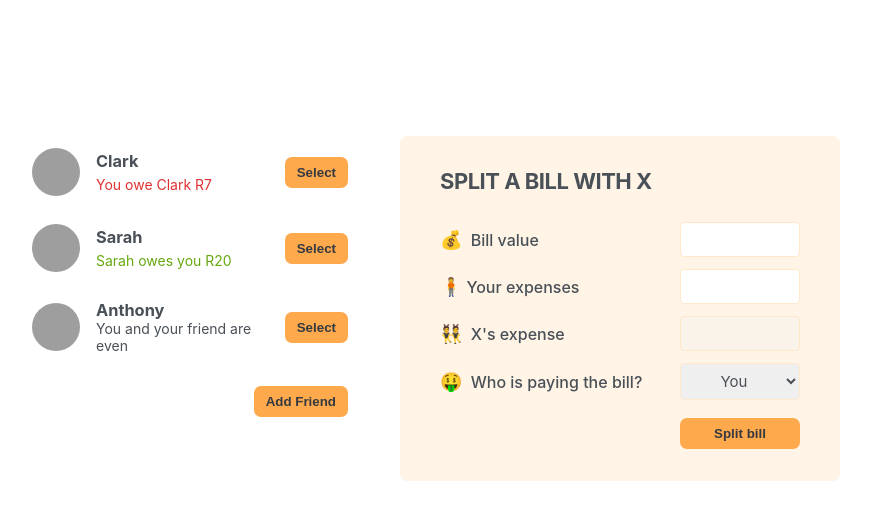
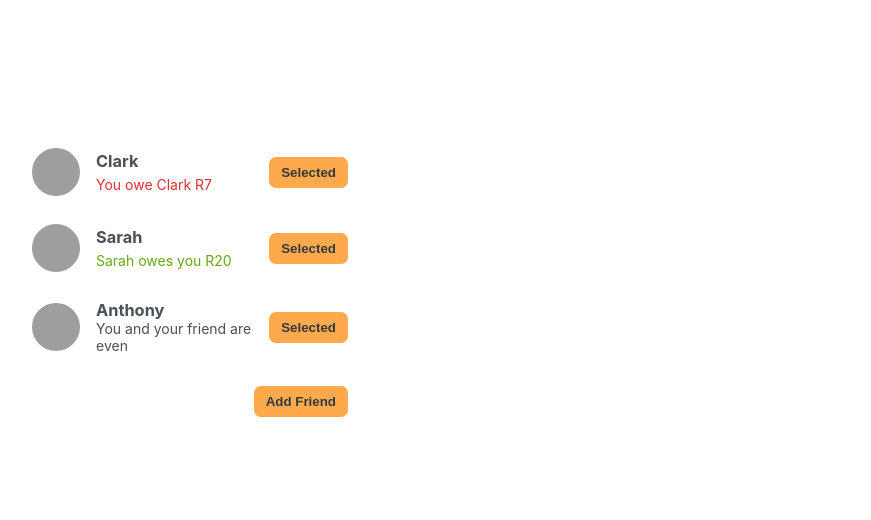
Before and after one commit to banelengwane/eat-n-split, a React (Create React App) app: page / in a window 1280 px wide. Shown: the top 520 px of the page, without its empty margins (210-1081 px from the left). Built offline with nearby package versions, Linux system fonts and the light colour scheme; grey boxes are pictures that could not be loaded.

Commit message:
selecting a friend functionality applied

```diff
--- a/src/App.js
+++ b/src/App.js
@@ -24,6 +24,7 @@
 export default function App() {
   const [friends, setFriends] = useState(initialFriends);
   const [showAddFriend, setShowAddFriend] = useState(false);
+  const [selectedFriend, setSelectedFriend] = useState(null);
 
   function handleShowAddFriend() {
     setShowAddFriend((show) => !show);
@@ -33,16 +34,27 @@
     setFriends((friends) => [...friends, friend]);
   }
 
+  function handleSelection(friend){
+    // setSelectedFriend(friend);
+    setSelectedFriend(curr=>curr?.id === friend.id ? null : friend)
+    setShowAddFriend(false)
+  }
+
   return (
     <div className="app">
       <div className="sidebar">
-        <ListOfFriends friends={friends} />
+        <ListOfFriends
+          friends={friends}
+          selectedFriend={selectedFriend}
+          onSelection={handleSelection}
+        />
+
         {showAddFriend && <FormAddFriend onAddFriend={handleAddFriend} />}
         <Button onClick={handleShowAddFriend}>
           {showAddFriend ? "Close" : "Add Friend"}
         </Button>
       </div>
-      <FormSplitBill />
+      {selectedFriend && <FormSplitBill selectedFriend={selectedFriend} />}
     </div>
   );
 }
@@ -55,19 +67,20 @@
   );
 }
 
-function ListOfFriends({ friends }) {
+function ListOfFriends({ friends, onSelection , selectedFriend}) {
   return (
     <ul>
       {friends.map((friend) => (
-        <Friend friend={friend} key={friend.id} />
+        <Friend friend={friend} key={friend.id} selectedFriend={selectedFriend} onSelection={onSelection}/>
       ))}
     </ul>
   );
 }
 
-function Friend({ friend }) {
+function Friend({ friend, onSelection, selectedFriend }) {
+  const isSelected = selectedFriend?.id === friend.id
   return (
-    <li>
+    <li className={isSelected ? 'selected' : ''}>
       <img src={friend.image} alt={friend.name} />
       <h3>{friend.name}</h3>
 
@@ -84,7 +97,7 @@
       )}
 
       {friend.balance === 0 && <p>You and your friend are even</p>}
-      <Button>Select</Button>
+      <Button onClick={()=>onSelection(friend)}>{isSelected ? 'Close' : 'Selected'}</Button>
     </li>
   );
 }
@@ -133,10 +146,10 @@
   );
 }
 
-function FormSplitBill() {
+function FormSplitBill({selectedFriend}) {
   return (
     <form className="form-split-bill">
-      <h2>Split a bill with X</h2>
+      <h2>Split a bill with {selectedFriend.name}</h2>
 
       <label>💰 Bill value</label>
       <input type="test" />
@@ -144,13 +157,13 @@
       <label>🧍Your expenses</label>
       <input type="test" />
 
-      <label>👯 X's expense</label>
+      <label>👯 {selectedFriend.name}'s expense</label>
       <input type="test" disabled />
 
       <label>🤑 Who is paying the bill?</label>
       <select>
         <option value="user">You</option>
-        <option value="friend">X</option>
+        <option value="friend">{selectedFriend.name}</option>
       </select>
       <Button>Split bill</Button>
     </form>
```
